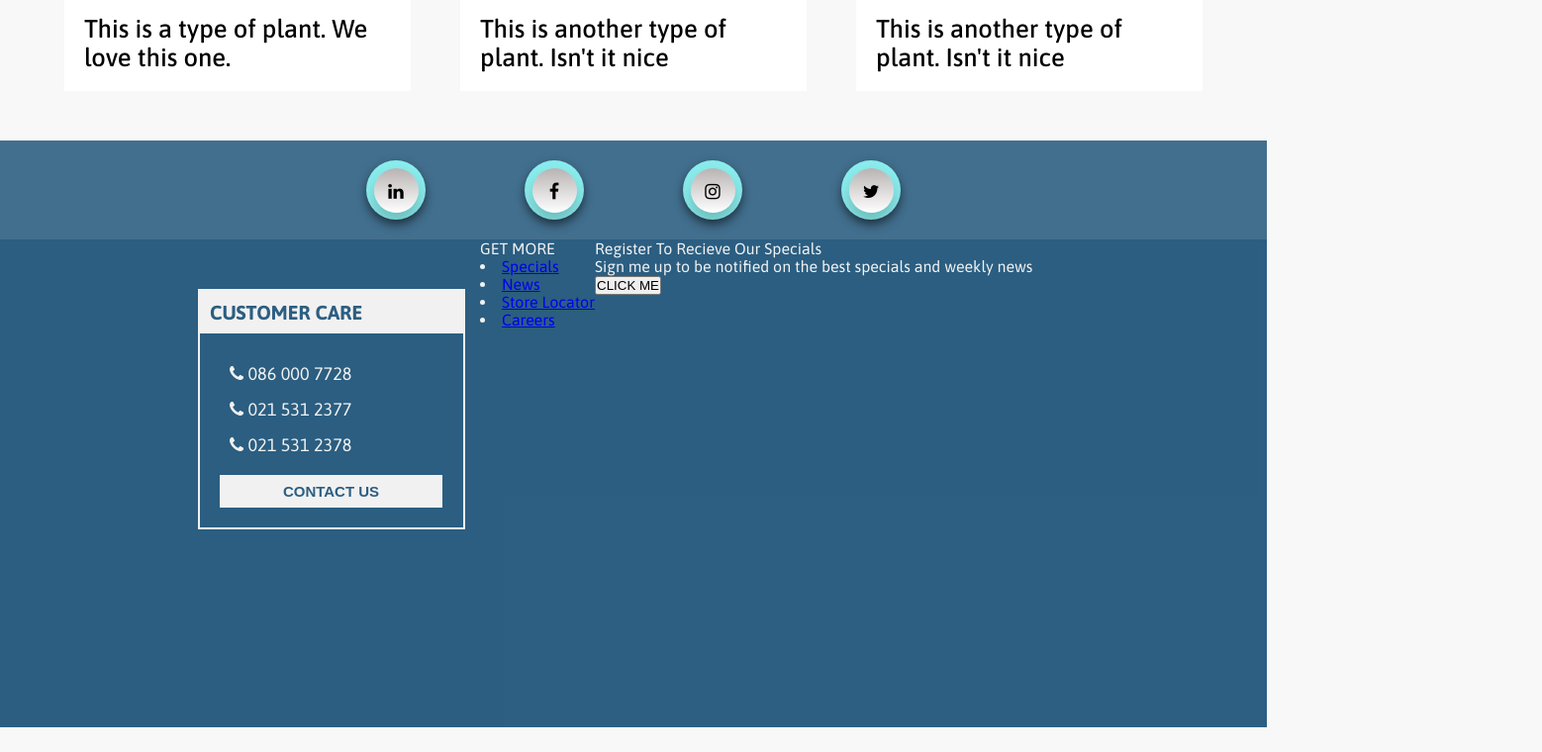
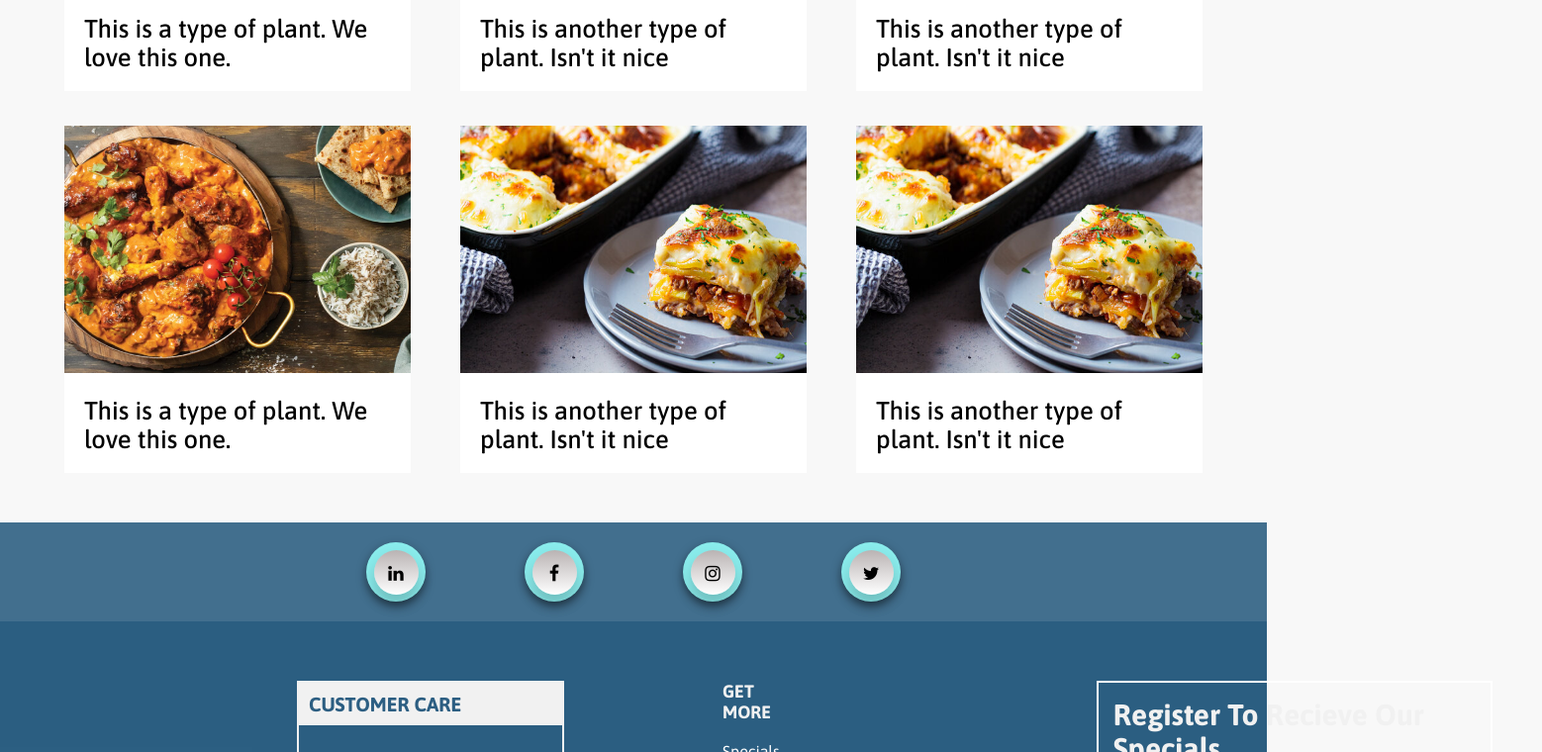
Before and after one commit to Matt19890303/RecipeWebsite, a plain HTML site: page index.html in a window 1280 px wide. Shown: the part 2040-2800 px from the top of the page at 99% size, 1558 px wide, since content can reach past the window. Before the commit the page ends 2775 px from the top, so only its background shows below. Drawn offline with Linux system fonts and the light colour scheme.

Commit message:
Added content to the footer and some hover affects on buttons ect.

```diff
--- a/index.html
+++ b/index.html
@@ -121,6 +121,21 @@
               <div class="text">This is another type of plant. Isn't it nice</div>
           </div>
 
+          <div class="info">
+            <img src="images/Chicken Curry.jpg" width = "350" height = "250" alt="Chicken Curry">
+            <div class="text">This is a type of plant. We love this one.</div>
+          </div>
+
+          <div class="info">
+            <img src="images/Moussaka.jpg" width = "350" height = "250" alt="Moussaka">
+            <div class="text">This is another type of plant. Isn't it nice</div>
+          </div>
+
+          <div class="info">
+              <img src="images/Moussaka.jpg" width = "350" height = "250" alt="Moussaka">
+              <div class="text">This is another type of plant. Isn't it nice</div>
+          </div>
+
           <!-- <div class="pageNumbers">
             <span class="pagesCurrent">1</span>
             <a class="pages" href="https://foodloversmarket.co.za/recipes/">2</a>
@@ -163,7 +178,7 @@
 
       <div class="info-section">
         <div class="more-info">
-          <div class="GM-text">GET MORE</div>
+          <div id="GM-text">GET MORE</div>
           <li id="GM-info"><a href="#">Specials</a></li>
           <li id="GM-info"><a href="#">News</a></li>
           <li id="GM-info"><a href="#">Store Locator</a></li>
@@ -175,7 +190,7 @@
         <div class="register">
           <div id="register-text">Register To Recieve Our Specials</div>
           <p>Sign me up to be notified on the best specials and weekly news</p>
-          <button>CLICK ME</button>
+          <button id="register-btn">CLICK ME</button>
         </div>
       </div>
 
--- a/style.css
+++ b/style.css
@@ -28,7 +28,7 @@ body {
   display: flex;
   align-items: center;
   justify-content: space-between;
-  background-color: rgba(22, 78, 117, 0.9);
+  background-color: rgba(22, 78, 117, 1.2);
   color: #f1f1f1;
   padding: 8px;
   /* border: solid red; */
@@ -75,7 +75,7 @@ body {
 .headerTwo {
   display: flex;
   justify-content: space-around;
-  background-color: rgba(22, 78, 117, 0.8);
+  background-color: rgba(22, 78, 117, 0.9);
   /* border: solid blue; */
   padding: 20px;
 }
@@ -118,6 +118,7 @@ body {
   border-radius: 5%;
   border: none;
   cursor: pointer;
+  box-shadow: 0 4px 10px rgba(0,0,0,0.5);
 }
 
 .mealContent {
@@ -166,6 +167,7 @@ body {
   font-size: 16px;
   border: none;
   cursor: pointer;
+  box-shadow: 0 4px 10px rgba(0,0,0,0.5);
 }
 
 .treatContent {
@@ -233,11 +235,12 @@ body {
   width: 200px;
   background-color: white;
   color: rgba(22, 78, 117, 0.9);
-  border: solid 2px rgba(22, 78, 117, 0.9);
+  border: solid 2px rgba(22, 78, 117, 1.2);
   border-radius: 3%;
 }
 
 #rbtns:hover {
+  cursor: pointer;
   background-color: rgba(22, 78, 117, 0.9);
   color: white;
 }
@@ -320,7 +323,7 @@ body {
   width:45px;
   height:45px;
   border-radius: 50%;
-  text-decoration:none;
+  text-decoration: none;
   box-shadow: 0 10px 15px rgba(0,0,0,0.2);
   background-image: linear-gradient(rgb(185, 179, 179), #fff);
 }
@@ -335,7 +338,6 @@ body {
   color: #f1f1f1;
 }
 
-
 /* Customer Care */
 
 .contact-section{
@@ -346,7 +348,7 @@ body {
   list-style-type: none;
   border: 2px solid #f1f1f1;
   /* Top Right Bottom Left */
-  margin: 50px 15px 200px 200px;
+  margin: 60px 40px 200px 300px;
 }
 
 .CC-text {
@@ -386,3 +388,79 @@ body {
 }
 
 /* More Info */
+
+.info-section {
+  /* border: solid white; */
+  padding: 20px;
+}
+
+.more-info {
+  /* Top Right Bottom Left */
+  margin: 40px 100px 200px 100px;
+}
+
+#GM-text {
+  font-size: 18px;
+  font-weight: 600;
+}
+
+#GM-info {
+  /* Top Right Bottom Left */
+  margin: 20px 0px 20px 0px;
+  list-style-type: none;
+  /* border: solid red; */
+}
+
+#GM-info a {
+  text-decoration: none;
+  color: white;
+}
+
+#GM-info a:hover {
+  color: rgb(137, 235, 235);
+  text-shadow: 0 4px 10px rgba(0,0,0,0.5);
+}
+
+/* Register Section */
+
+.register-section {
+  /* border: solid red; */
+}
+
+.register {
+  width: 400px;
+  border: 2px solid white;
+  padding: 15px;
+  /* Top Right Bottom Left */
+  margin: 60px 50px 50px 200px;
+}
+
+#register-text {
+  font-size: 30px;
+  font-weight: 800;
+}
+
+.register p {
+  font-size: 18px;
+  /* border: solid white; */
+   /* Top Right Bottom Left */
+   margin: 20px 0px 10px 0px;
+}
+
+#register-btn  {
+  border: none;
+  margin-top: 20px;
+  margin-bottom: 10px;
+  width: 24em;
+  color: rgba(22, 78, 117, 0.9);
+  background-color: #f1f1f1;
+  font-size: 15px;
+  font-weight: 700;
+  padding: 10px;
+}
+
+#register-btn:hover {
+  color: white;
+  background-color: rgba(22, 78, 117, 1.2);
+  box-shadow: 0 4px 10px rgba(0,0,0,0.5);
+}
```
